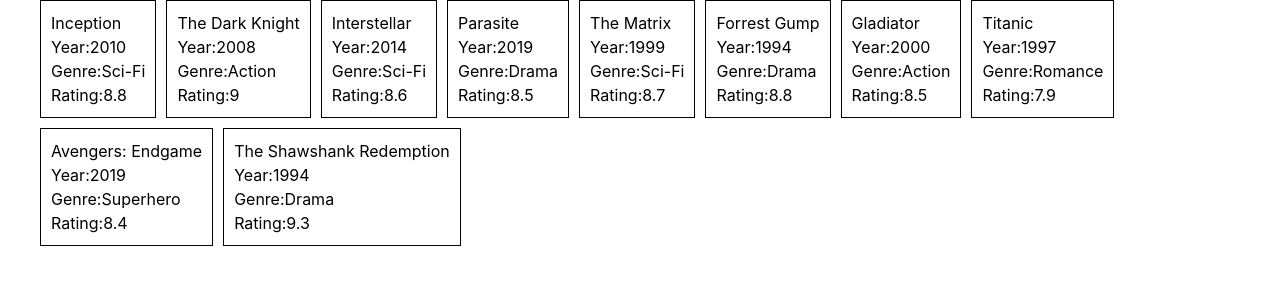
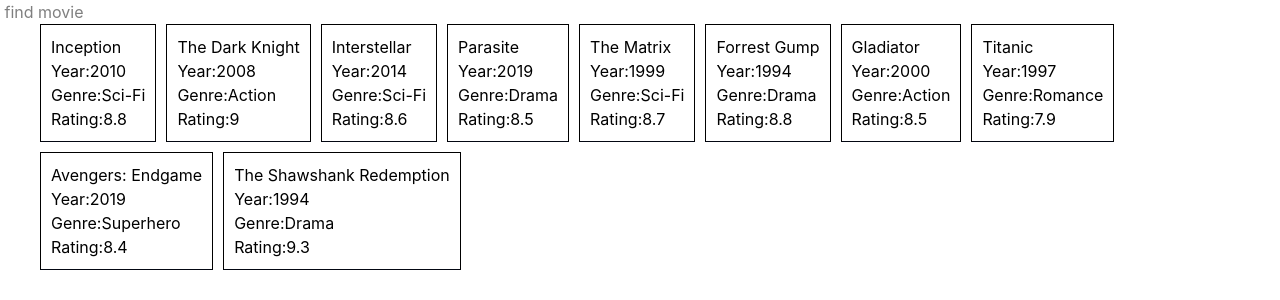
Before and after one commit to KarinaPelykh/for-fun, a React (Vite) app: page / in a window 1280 px wide. Shown: the top 300 px of the page. Built offline with nearby package versions, Linux system fonts and the light colour scheme.

Commit message:
fear:modal & search input

```diff
--- a/src/components/movie/Movie.tsx
+++ b/src/components/movie/Movie.tsx
@@ -1,8 +1,10 @@
 import { useEffect, useState } from "react";
 import axios from "axios";
 import { MovieList } from "./MovieList";
+import { SearchMovie } from "./SearchMovie";
 export const Movie = () => {
   const [movies, setMovies] = useState([]);
+  const [search, setSearch] = useState("");
 
   useEffect(() => {
     async function getMovie() {
@@ -18,7 +20,8 @@
 
   return (
     <section>
-      <MovieList movies={movies} />
+      <SearchMovie search={search} setSearch={setSearch} />
+      <MovieList movies={movies} search={search} />
     </section>
   );
 };
--- a/src/components/movie/MovieItem.tsx
+++ b/src/components/movie/MovieItem.tsx
@@ -1,6 +1,6 @@
-export const MovieItem = ({ movie }) => {
+export const MovieItem = ({ movie, onClick }) => {
   return (
-    <li className=" border border-b-gray-950 p-2.5">
+    <li onClick={onClick} className=" border border-b-gray-950 p-2.5">
       <h1>{movie.title}</h1>
       <p>Year:{movie.year}</p>
 
--- a/src/components/movie/MovieList.tsx
+++ b/src/components/movie/MovieList.tsx
@@ -1,11 +1,41 @@
+import { useEffect, useState } from "react";
+import { Modal } from "./Modal";
 import { MovieItem } from "./MovieItem";
 
-export const MovieList = ({ movies }) => {
+export const MovieList = ({ movies, search }) => {
+  const [activeIndex, setActiveIndex] = useState(null);
+
+  useEffect(() => {
+    const closeModal = (e) => {
+      if (e.key === "Escape") {
+        setActiveIndex(null);
+      }
+    };
+    window.addEventListener("keydown", closeModal);
+
+    return () => window.removeEventListener("keydown", closeModal);
+  }, []);
+
+  const filteredData = movies.filter((movie) =>
+    movie.title.toLowerCase().includes(search.trim().toLowerCase()),
+  );
+
   return (
-    <ul className=" flex gap-2.5 flex-wrap px-10">
-      {movies.map((movie) => (
-        <MovieItem movie={movie} key={movie.id} />
-      ))}
-    </ul>
+    <>
+      <ul className=" flex gap-2.5 flex-wrap px-10">
+        {filteredData.map((movie, i) => (
+          <MovieItem
+            movie={movie}
+            key={movie.id}
+            onClick={() => setActiveIndex(i)}
+          />
+        ))}
+      </ul>
+      {activeIndex && (
+        <Modal>
+          <MovieItem movie={movies[activeIndex]} />
+        </Modal>
+      )}
+    </>
   );
 };
--- /dev/null
+++ b/src/components/movie/SearchMovie.tsx
@@ -0,0 +1,10 @@
+export const SearchMovie = ({ setSearch, search }) => {
+  return (
+    <input
+      type="text"
+      placeholder=" find movie"
+      value={search}
+      onChange={(e) => setSearch(e.target.value)}
+    />
+  );
+};
```
